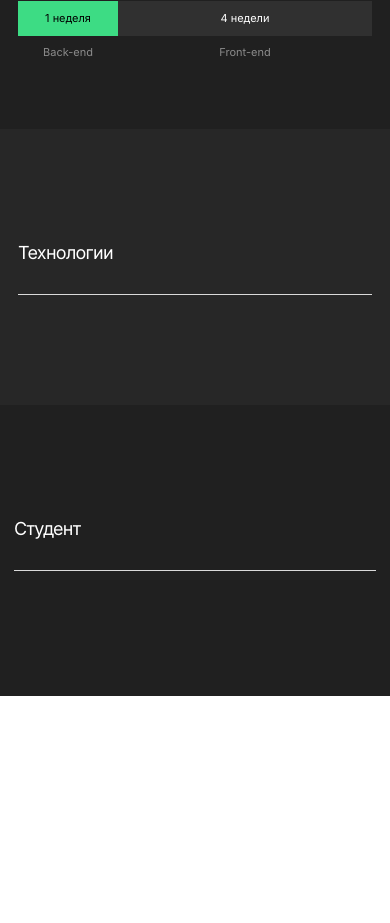
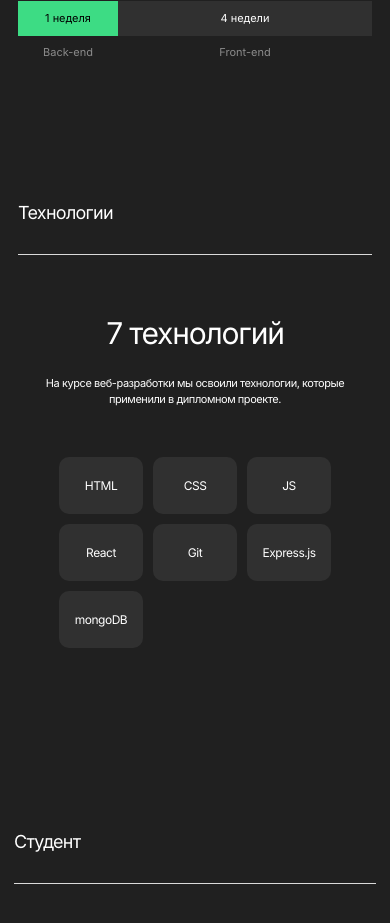
Before and after one commit to ns-mamaev/movies-explorer-frontend, a React (Create React App) app: page / in a window 390 px wide. Shown: the part 1080-2003 px from the top of the page. Before the commit the page ends 1776 px from the top, so only its background shows below. Built offline with nearby package versions, Linux system fonts and the light colour scheme.

Commit message:
feat: complete section Techs

```diff
--- a/src/components/Techs/Techs.css
+++ b/src/components/Techs/Techs.css
@@ -9,14 +9,97 @@
   padding: 0 70px;
 }
 
+.techs__title {
+  color: var(--textcolor-main);
+  max-width: 600px;
+  margin: 90px auto 26px;
+  font-weight: 400;
+  font-size: 50px;
+  line-height: 58px;
+  letter-spacing: -0.04em;
+  text-align: center;
+}
+
+.techs__description {
+  color: var(--textcolor-main);
+  max-width: 460px;
+  font-weight: 400;
+  font-size: 14px;
+  line-height: 20px;
+  letter-spacing: -0.04em;
+  text-align: center;
+  margin: 0 auto 100px;
+}
+
+.techs__techs-list {
+  margin: 0 auto;
+  padding: 0;
+  list-style: none;
+  display: grid;
+  grid-template-columns: repeat(auto-fit, 90px);
+  gap: 10px;
+  justify-content: center;
+}
+
+.techs__techs-list-item {
+  color: var(--textcolor-main);
+  background-color: #303030;
+  font-weight: 400;
+  font-size: 14px;
+  line-height: 17px;
+  text-align: center;
+  letter-spacing: -0.04em;
+  width: 100%;
+  padding: 21px 0;
+  border-radius: 10px;
+}
+
 @media screen and (max-width: 768px) {
+  .techs {
+    padding: 90px 0;
+  }
   .techs__inner {
     padding: 0 50px;
+  }
+  .techs__title {
+    margin: 80px auto 22px;
+  }
+  .techs__description {
+    font-size: 12px;
+    line-height: 18px;
+    margin-bottom: 83px;
+  }
+  .techs__techs-list {
+    grid-template-columns: repeat(auto-fit, 84px);
+  }
+  .techs__techs-list-item {
+    font-size: 12px;
+    line-height: 15px;
+    letter-spacing: -0.04em;
+    width: 84px;
   }
 }
 
 @media screen and (max-width: 450px) {
+  .techs {
+    background-color: var(--bgcolor-main);
+    padding: 70px 0;
+  }
   .techs__inner {
     padding: 0 18px;
   }
+  .techs__title {
+    margin: 60px auto 24px;
+    font-size: 30px;
+    line-height: 36px;
+  }
+  .techs__description {
+    font-size: 11px;
+    line-height: 16px;
+    margin-bottom: 50px;
+  }
+  .techs__techs-list {
+    /* уменьшаю кол-во колонок в мобильной версии и они не "прилипали" к краям экрана */
+    padding: 0 30px;
+  }
 }
--- a/src/components/Techs/Techs.jsx
+++ b/src/components/Techs/Techs.jsx
@@ -6,6 +6,19 @@ const Techs = () => {
     <section className='techs'>
       <div className='techs__inner'>
         <SectionHeading title='Технологии' />
+        <h3 className="techs__title">7&nbsp;технологий</h3>
+        <p className="techs__description">
+        На&nbsp;курсе веб-разработки мы&nbsp;освоили технологии, которые применили в&nbsp;дипломном проекте.
+        </p>
+        <ul className="techs__techs-list">
+          <li className="techs__techs-list-item">HTML</li>
+          <li className="techs__techs-list-item">CSS</li>
+          <li className="techs__techs-list-item">JS</li>
+          <li className="techs__techs-list-item">React</li>
+          <li className="techs__techs-list-item">Git</li>
+          <li className="techs__techs-list-item">Express.js</li>
+          <li className="techs__techs-list-item">mongoDB</li>
+        </ul>
       </div>
     </section>
   )
```
